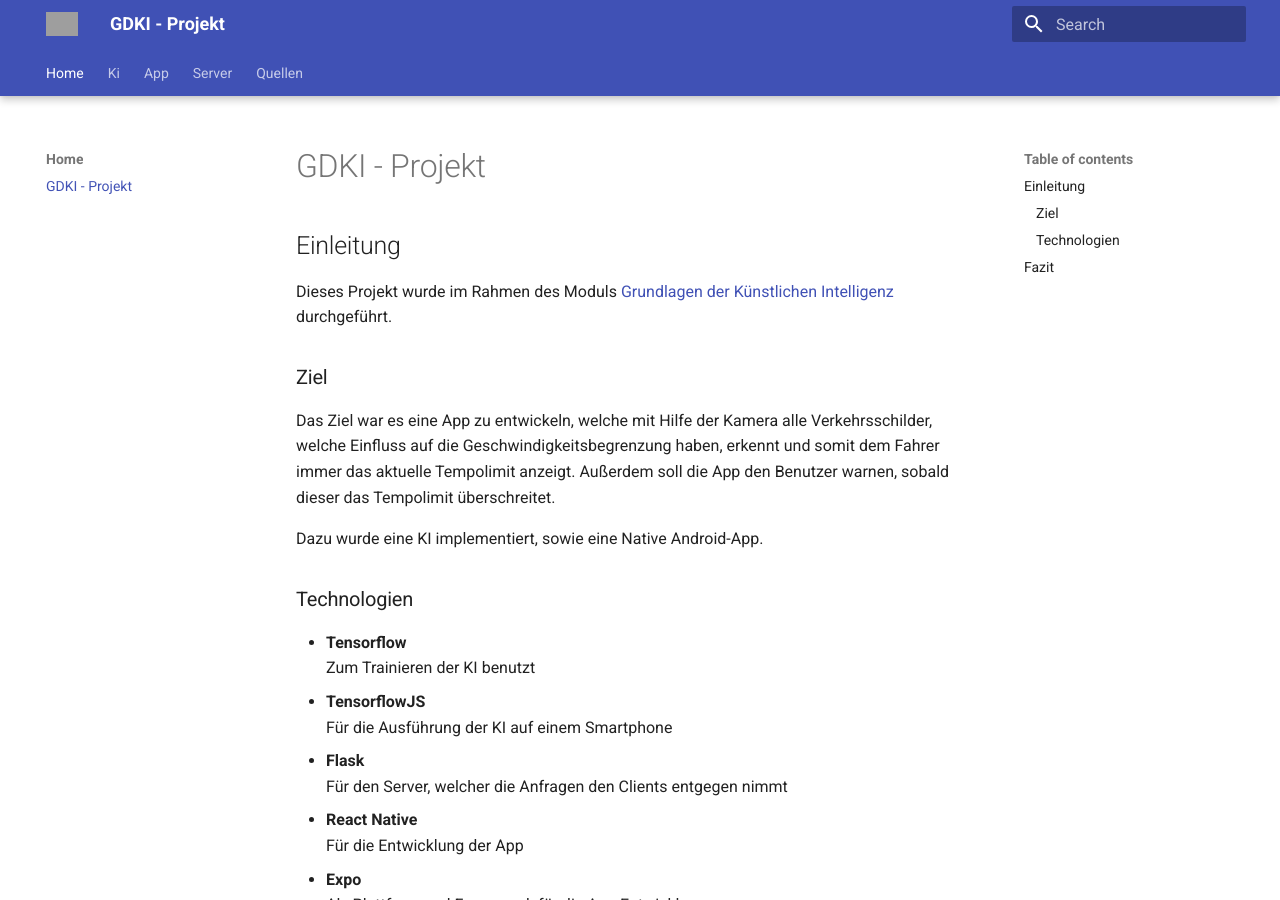
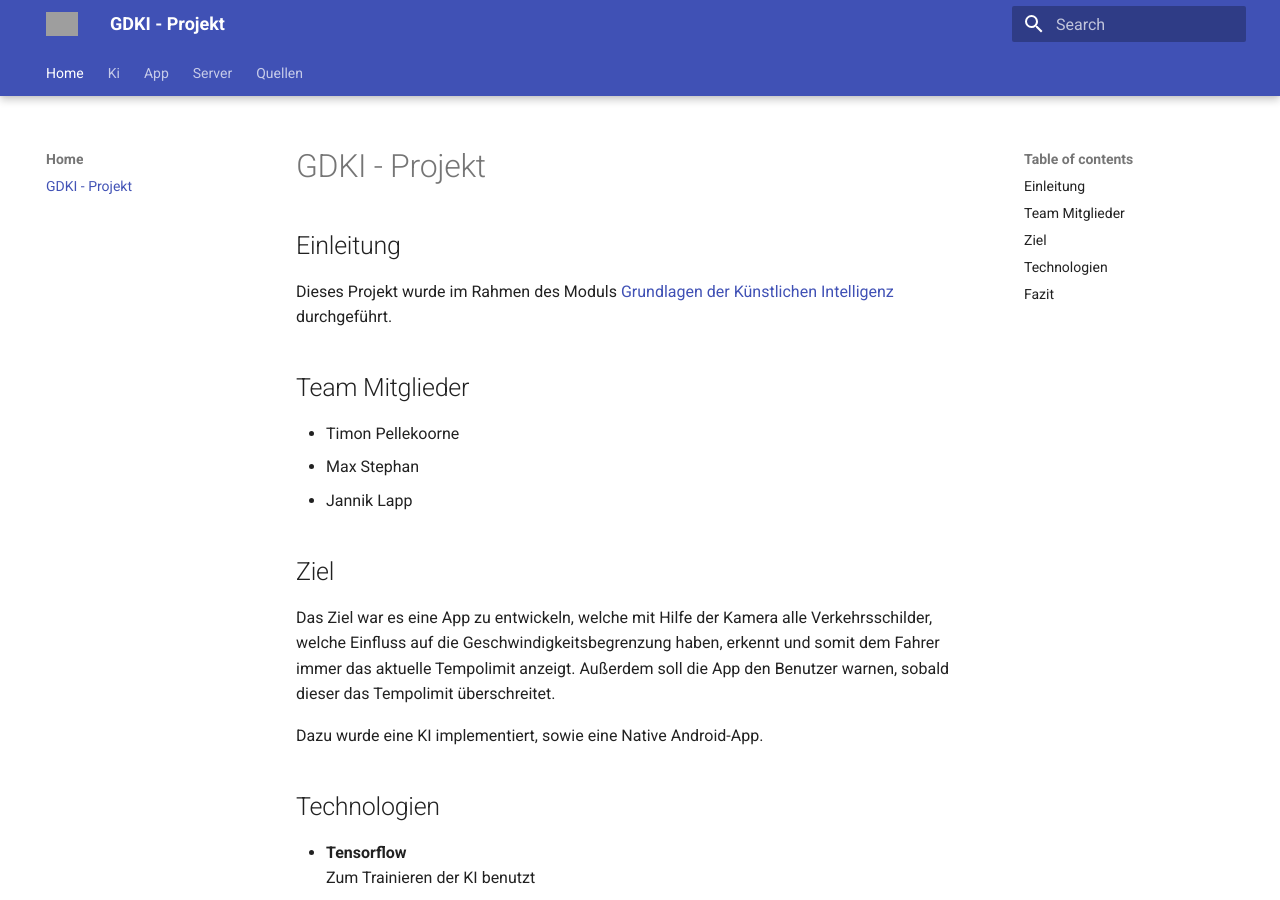
Before and after one commit to GDKI-WS20-T04/traffic-sign-detection, an MkDocs documentation site: the page built from docs/index.md, in a window 1280 px wide and 900 px high. Built offline with MkDocs 1.6.1 and Material for MkDocs 9.7.7, drawn with Linux system fonts in a browser that asks for light colours; grey boxes are pictures that could not be loaded.

Commit message:
[docs] added members
Former-commit-id: b53bc49e6ab387524676a28a413055aac84f1899

```diff
--- a/docs/index.md
+++ b/docs/index.md
@@ -4,13 +4,20 @@
 
 Dieses Projekt wurde im Rahmen des Moduls [Grundlagen der Künstlichen Intelligenz](https://www.thm.de/organizer/modulhandbuecher/fb-06-mni/modulhandbuch-inf-bs-2010.html?view=subject_item&languageTag=de&id=2802) durchgeführt.
 
-### Ziel
+## Team Mitglieder
+
+
+- Timon Pellekoorne
+- Max Stephan
+- Jannik Lapp
+
+## Ziel
 
 Das Ziel war es eine App zu entwickeln, welche mit Hilfe der Kamera alle Verkehrsschilder, welche Einfluss auf die Geschwindigkeitsbegrenzung haben, erkennt und somit dem Fahrer immer das aktuelle Tempolimit anzeigt. Außerdem soll die App den Benutzer warnen, sobald dieser das Tempolimit überschreitet.
 
 Dazu wurde eine KI implementiert, sowie eine Native Android-App.
 
-### Technologien
+## Technologien
 
 - **Tensorflow**
 Zum Trainieren der KI benutzt
```
